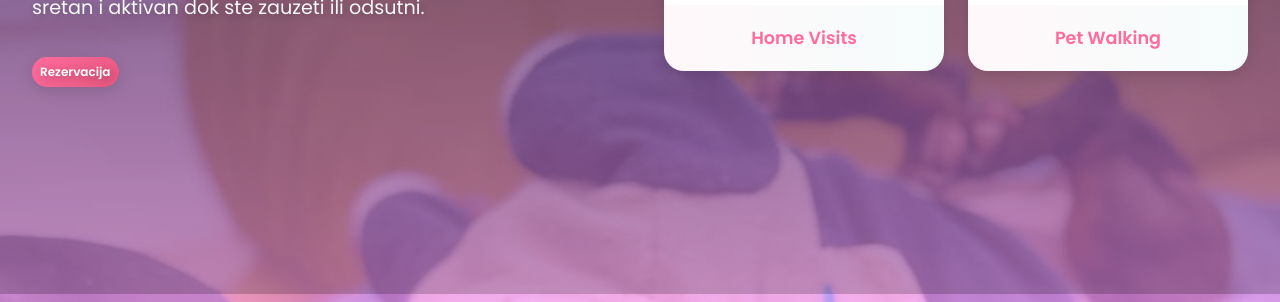
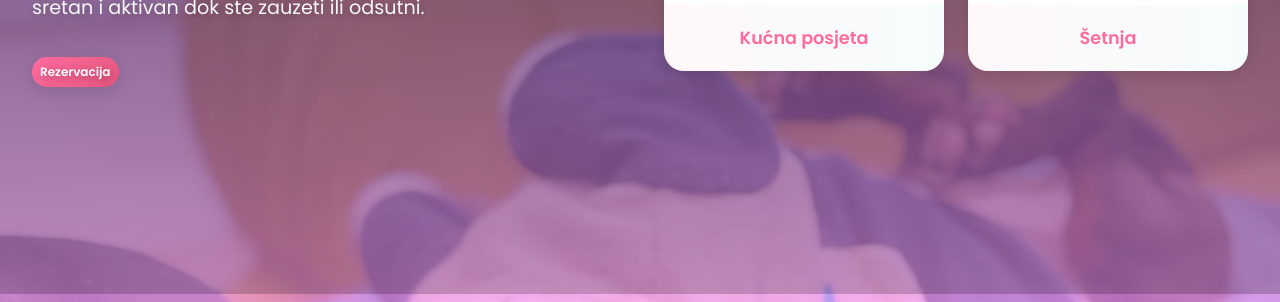
Before and after one commit to AjdinZ02/PetSittingSite, a website: page index.html in a window 1280 px wide. Shown: the part 498-800 px from the top of the page. Drawn offline with Linux system fonts and the light colour scheme.

Commit message:
Translation fix

```diff
--- a/i18n.js
+++ b/i18n.js
@@ -13,6 +13,8 @@
         hero_title:'Sretni ljubimci, sretan život',
         hero_sub:'Pouzdane šetnje. Pažljiva briga. Bez stresa. Vaš ljubimac je sretan i aktivan dok ste zauzeti ili odsutni.',
         learn_more:'Rezervacija',
+        hero_home_visits:'Kućna posjeta',
+        hero_pet_walking:'Šetnja',
 
         about_h2: 'O nama',
         about_p: 'Zdravo! Mi smo ljubitelji ljubimaca koji vjeruju da svako mahanje repom, mijauk i mahanje šapom zaslužuje pažnju. Nudimo zabavne šetnje, udobne usluge čuvanja i mnogo ljubavi kako bi vaš ljubimac uživao dok ste vi zauzeti ili odsutni. Sretni ljubimci su ono što najbolje radimo!',
@@ -98,8 +100,8 @@
       index: {
         hero_title:'Happy pets, happy life',
         hero_sub:'Reliable walks. Loving care. Stress-free service. We keep your pet happy and active while you’re busy or away.',
-        learn_more:'Reserve',
-
+        learn_more:'Reserve',        hero_home_visits:'Home Visits',
+        hero_pet_walking:'Pet Walking',
         about_h2: 'About Us',
         about_p: 'Hi! We’re pet lovers who believe every wag, purr, and tail flick deserves attention. We offer fun walks, cozy sitting services, and lots of love to make sure your pets enjoy every moment while you’re away. Happy pets are what we do best!',
         services_h2:'Our Services',
@@ -199,6 +201,8 @@
     setText('#home .hero-text h1', t.index.hero_title);
     setText('#home .hero-text p', t.index.hero_sub);
     setText('#home .hero-text .btn', t.index.learn_more);
+    setText('#hero-home-visits', t.index.hero_home_visits);
+    setText('#hero-pet-walking', t.index.hero_pet_walking);
 
     // ABOUT
     setText('#about h2', t.index.about_h2);
--- a/index.html
+++ b/index.html
@@ -114,13 +114,13 @@
              data-image="Images/homevisit.png"
              onclick="redirectToReservation('homevisit', this)">
           <img src="PetSittingImages/PetSitting10.jpg" alt="Home Visits" class="option-image">
-          <h3>Home Visits</h3>
+          <h3 id="hero-home-visits">Home Visits</h3>
         </div>
         <div class="option-card"
              data-image="Images/petwalking.png"
              onclick="redirectToReservation('petwalking', this)">
           <img src="PetSittingImages/PetSitting4.jpg" alt="Pet Walking" class="option-image">
-          <h3>Pet Walking</h3>
+          <h3 id="hero-pet-walking">Pet Walking</h3>
         </div>
       </div>
     </div>
```
